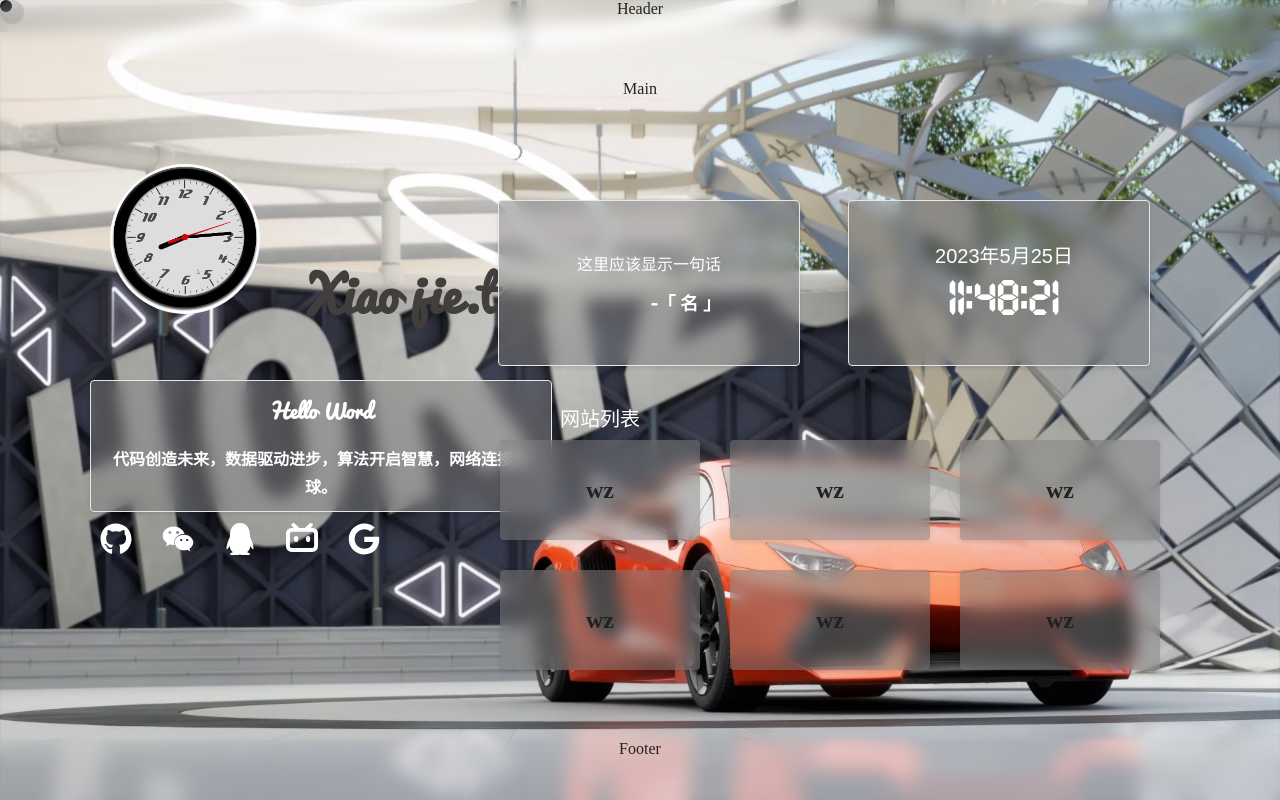
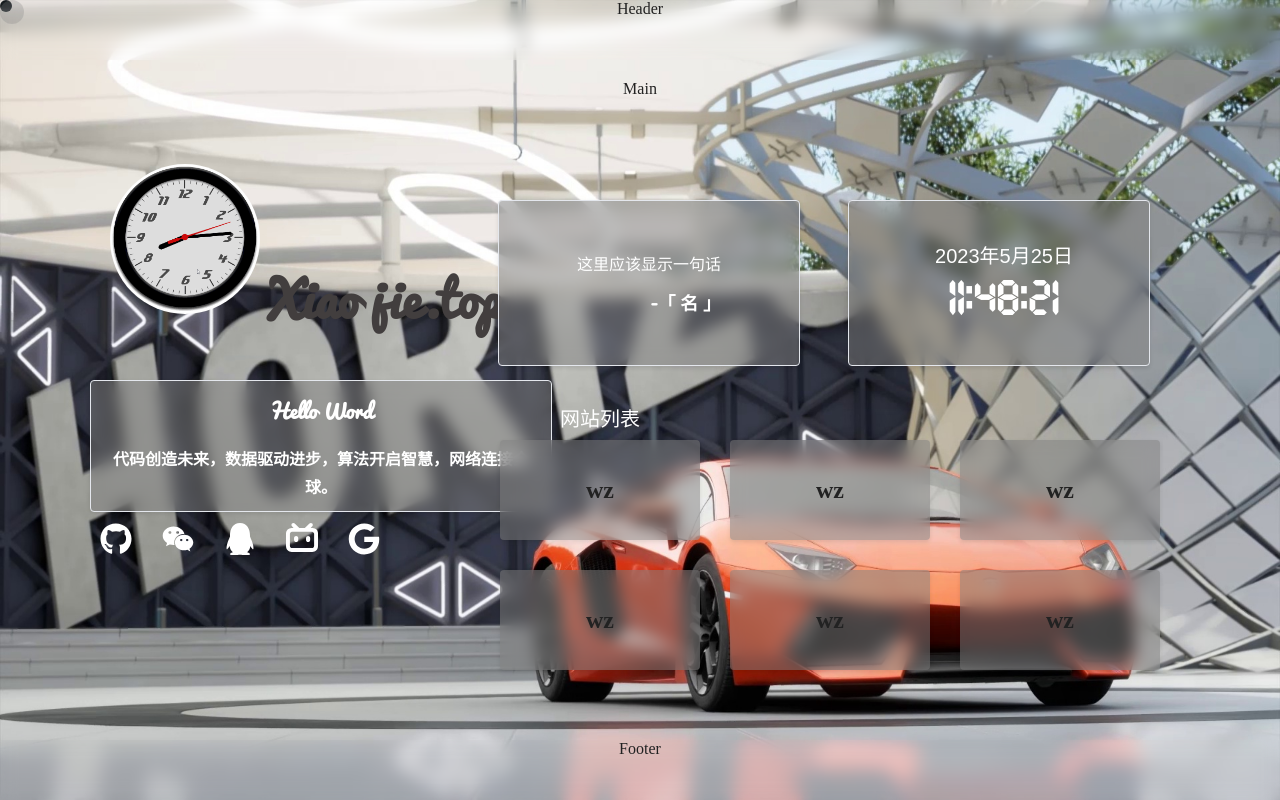
Before and after one commit to Gxi1/jie-dome, a Vue app: page /#/ in a window 1280 px wide. Built offline with nearby package versions, Linux system fonts and the light colour scheme; no server answers.

Commit message:
修改视图

```diff
--- a/src/components/HomePage.vue
+++ b/src/components/HomePage.vue
@@ -77,6 +77,8 @@ setInterval(changeBackground, 60000) // 每一分钟切换一次背景图片
 
 <style scoped>
 .container {
+  display: flex;
+  flex-direction: column;
   overflow: hidden;
   background-size: 100% 100%;
   background-repeat: no-repeat;
@@ -112,15 +114,17 @@ setInterval(changeBackground, 60000) // 每一分钟切换一次背景图片
   src: url('/font/Pacifico.ttf'); /* 字体文件的路径 */
 }
 .title-wrapper h1 {
-  display: inline;
-  text-align: center;
+  display: flex;
+  flex-direction: row;
   font-size: 50px;
   color: #423e3e;
   font-family: 'Pacifico', sans-serif;
-  margin-left: 40px;
+  margin-left: 150px;
+  margin-top: -60px;
 }
 .avatar {
-  display: inline;
+  display: flex;
+  flex-direction: column;
   text-align: center;
   border-radius: 50%; /* 将图片设置为圆形 */
   width: 150px; /* 根据需求调整头像的宽度 */
--- a/src/page/Card.vue
+++ b/src/page/Card.vue
@@ -51,7 +51,7 @@ const props = defineProps({
   transition: transform 0.3s ease-in-out, filter 0.3s ease-in-out; /* 添加过渡效果 */
   /* 弹性盒子属性 */
   display: flex;
-  flex-direction: row; /* 设置为水平排列，可以根据需要修改为row-reverse或column等 */
+  flex-direction: column; /* 设置为水平排列，可以根据需要修改为row-reverse或column等 */
   justify-content: center; /* 在主轴上居中对齐，可以根据需要修改为flex-start、flex-end等 */
   align-items: center; /* 在交叉轴上居中对齐，可以根据需要修改为flex-start、flex-end等 */
 }
```
